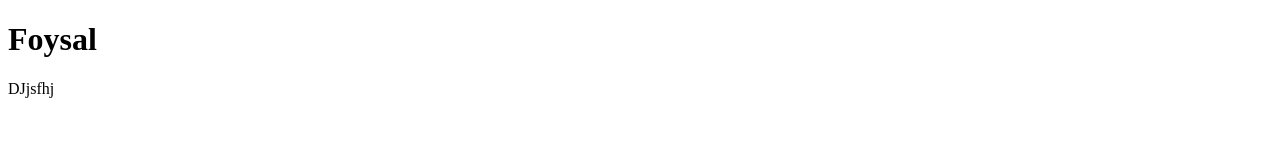
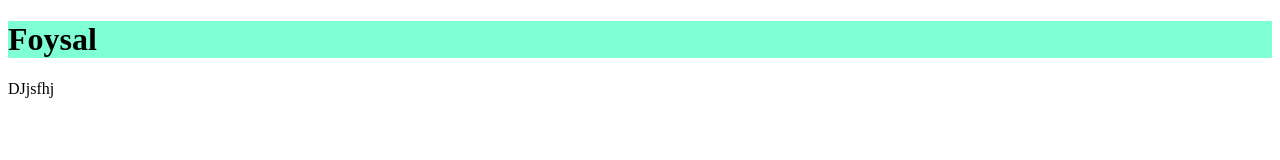
Before and after one commit to foysalahmedraju/mama-ma, a plain HTML site: page index.html in a window 1280 px wide. Drawn offline with Linux system fonts and the light colour scheme.

Commit message:
Foysal raju

```diff
--- a/index.html
+++ b/index.html
@@ -5,9 +5,15 @@
     <meta http-equiv="X-UA-Compatible" content="IE=edge">
     <meta name="viewport" content="width=device-width, initial-scale=1.0">
     <title>Document</title>
+    <style>
+        h1{
+            background-color: aquamarine;
+        }
+    </style>
 </head>
 <body>
     <h1>Foysal </h1>
     <p>DJjsfhj </p>
+
 </body>
 </html>
```
